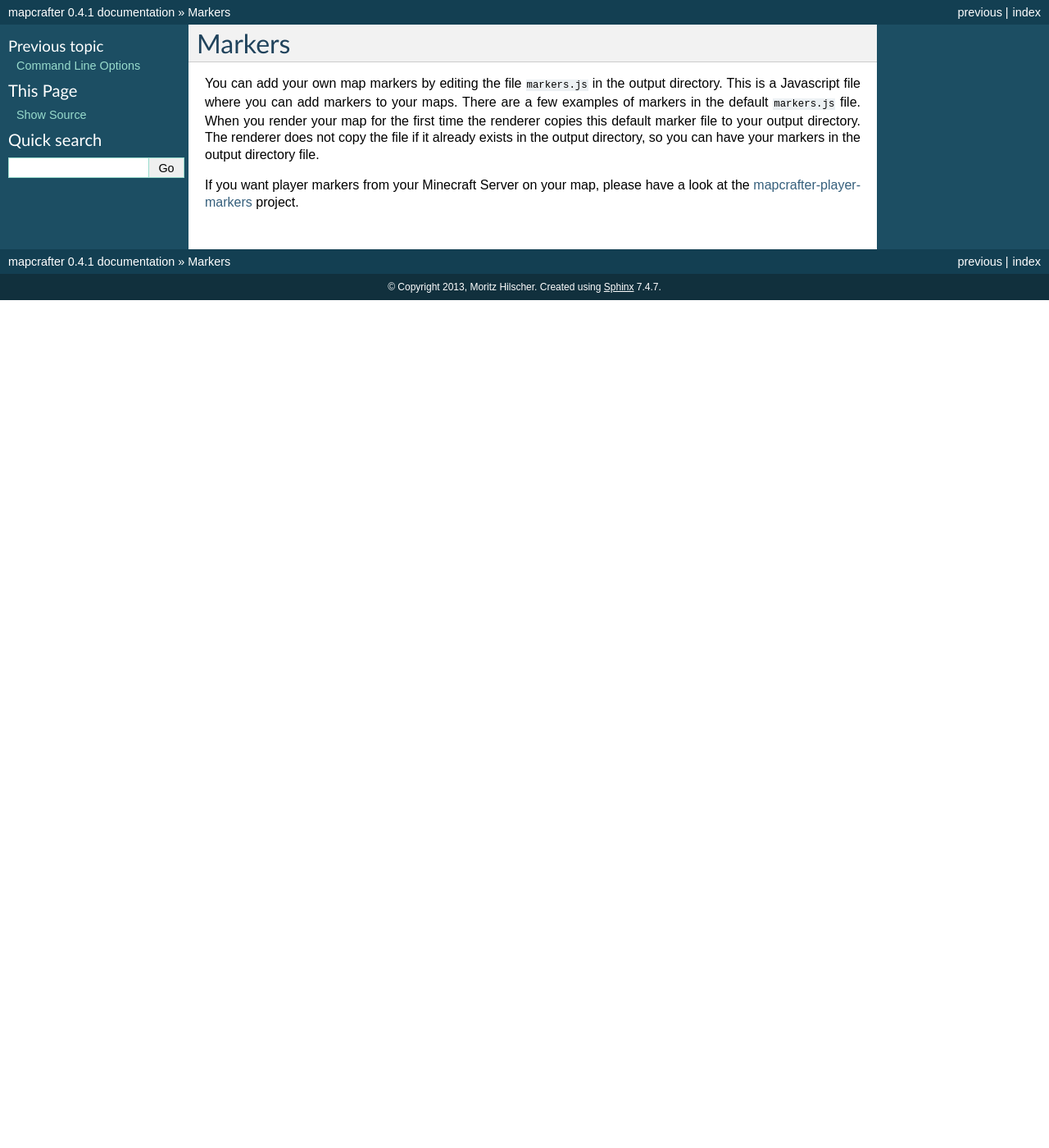
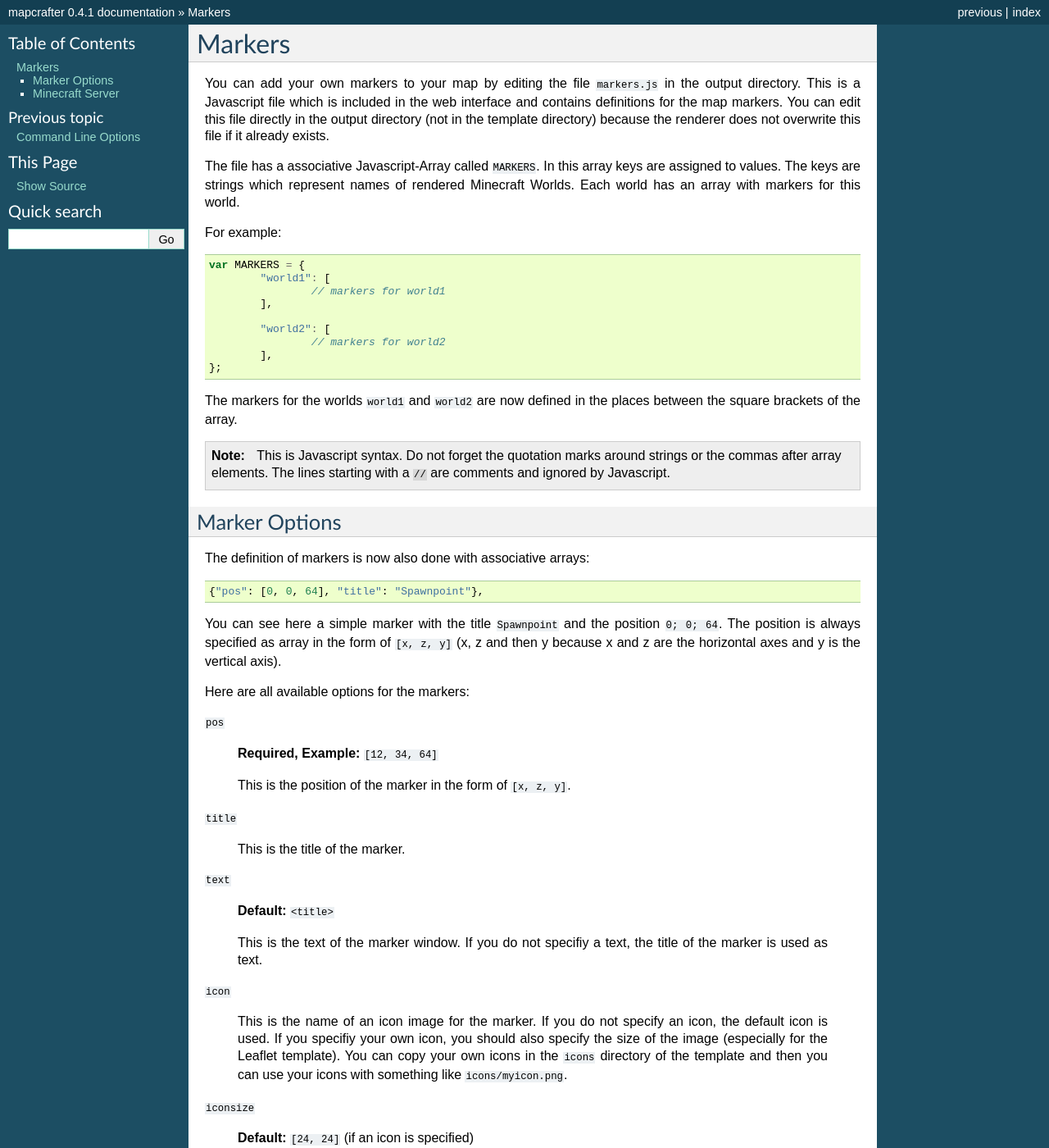
Before and after one commit to mapcrafter/mapcrafter, a Sphinx documentation site: the page built from docs/markers.rst, in a window 1280 px wide and 1400 px high. Shown: the whole window at 82% size. Built offline with Sphinx 7.4.7, drawn with Linux system fonts in a browser that asks for light colours; some of the changed text lies outside the part shown.

```diff
--- a/docs/markers.rst
+++ b/docs/markers.rst
@@ -2,14 +2,110 @@
 Markers
 =======
 
-You can add your own map markers by editing the file ``markers.js`` in the output
-directory.  This is a Javascript file where you can add markers to your maps.
-There are a few examples of markers in the default ``markers.js`` file.  When you
-render your map for the first time the renderer copies this default marker file
-to your output directory.  The renderer does not copy the file if it already
-exists in the output directory, so you can have your markers in the output
-directory file.
+You can add your own markers to your map by editing the file ``markers.js``
+in the output directory. This is a Javascript file which is included
+in the web interface and contains definitions for the map markers. You
+can edit this file directly in the output directory (not in the template
+directory) because the renderer does not overwrite this file if it already
+exists.
 
-If you want player markers from your Minecraft Server on your map, please have a look
-at the `mapcrafter-playermarkers <https://github.com/m0r13/mapcrafter-playermarkers>`_
+The file has a associative Javascript-Array called ``MARKERS``. In this
+array keys are assigned to values. The keys are strings which represent
+names of rendered Minecraft Worlds. Each world has an array with markers
+for this world.
+
+For example:
+
+.. code-block:: javascript
+
+	var MARKERS = {
+		"world1": [
+			// markers for world1
+		],
+
+		"world2": [
+			// markers for world2
+		],
+	};
+
+The markers for the worlds ``world1`` and ``world2`` are now defined in
+the places between the square brackets of the array.
+
+.. note::
+
+	This is Javascript syntax. Do not forget the quotation marks around
+	strings or the commas after array elements. The lines starting with
+	a ``//`` are comments and ignored by Javascript.
+
+Marker Options
+==============
+
+The definition of markers is now also done with associative arrays::
+
+	{"pos": [0, 0, 64], "title": "Spawnpoint"},
+
+You can see here a simple marker with the title ``Spawnpoint`` and the
+position ``0; 0; 64``. The position is always specified as array in the
+form of ``[x, z, y]`` (x, z and then y because x and z are the horizontal
+axes and y is the vertical axis).
+
+Here are all available options for the markers:
+
+``pos``
+
+	**Required, Example:** ``[12, 34, 64]``
+
+	This is the position of the marker in the form of ``[x, z, y]``.
+
+``title``
+
+	This is the title of the marker.
+
+``text``
+
+	**Default:** ``<title>``
+
+	This is the text of the marker window. If you do not specifiy a text,
+	the title of the marker is used as text.
+
+``icon``
+
+	This is the name of an icon image for the marker. If you do not specify
+	an icon, the default icon is used. If you specifiy your own icon,
+	you should also specify the size of the image (especially for the
+	Leaflet template). You can copy your own icons in the ``icons``
+	directory of the template and then you can use your icons with something
+	like ``icons/myicon.png``.
+
+``iconsize``
+
+	**Default:** ``[24, 24]`` (if an icon is specified)
+
+Now you can add these markers to the belonging worlds:
+
+.. code-block:: javascript
+
+	var MARKERS = {
+		"world1": [
+			// markers for world1
+			{"pos": [0, 0, 64], "title": "Spawnpoint"},
+			{"pos": [12, 34, 64], "title": "Marker", "icon": "icons/myicon.png", "iconsize": [32, 32]},
+			{"pos": [34, 12, 64], "title": "Another Marker", "text": "This is <b>another</b> marker"},
+		],
+
+		"world2": [
+			// markers for world2
+			{"pos": [0, 0, 64], "title": "Marker"},
+			{"pos": [-100, 100, 64], "title": "And yet another Marker"},
+		],
+	};
+
+Minecraft Server
+================
+
+If you want player markers from your Minecraft Server on your map, please
+have a look at the `mapcrafter-playermarkers <https://github.com/m0r13/mapcrafter-playermarkers>`_
 project.
+
+The plugin adds to your map animated markers of the players on your Minecraft
+Server.
```
Also changed, not shown: docs/commandline.rst (+12 -4 lines), docs/configuration.rst (+58 -24 lines), docs/getting_started.rst (+33 -16 lines), docs/index.rst (+20 -3 lines).
